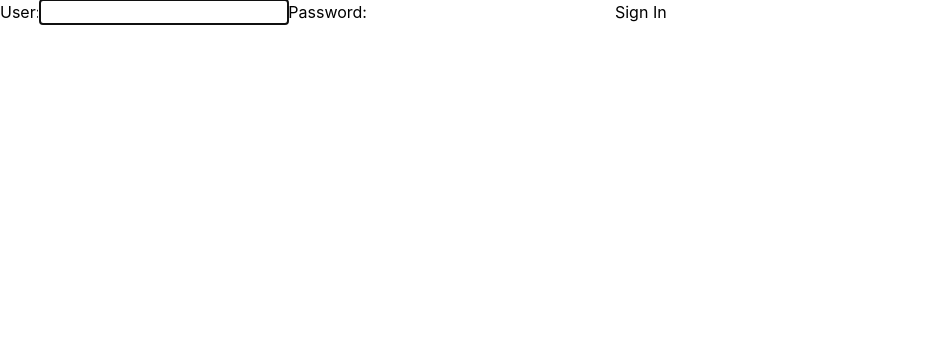
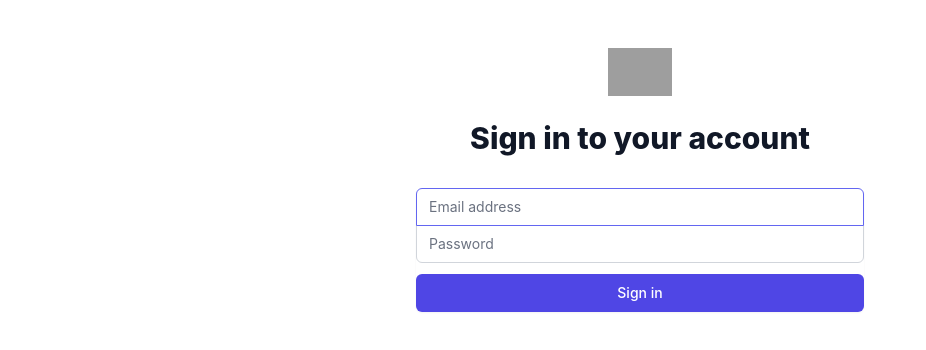
Before and after one commit to fundayluck/admin-app, a React (Create React App) app: page /login in a window 1280 px wide. Shown: the top 350 px of the page, without its empty margins (0-926 px from the left). Built offline with nearby package versions, Linux system fonts and the light colour scheme; grey boxes are pictures that could not be loaded; the HTML template or start-up script is replaced by a standard one.

Commit message:
update Login Page

```diff
--- a/src/pages/Login.js
+++ b/src/pages/Login.js
@@ -37,7 +37,7 @@ const Login = () => {
       setAuth({ user, pass, access_token });
       setUser("");
       setPass("");
-      navigate("/home");
+      navigate("/");
     } catch (err) {
       if (!err.response) {
         setErrMess("Network Error");
@@ -61,8 +61,25 @@ const Login = () => {
         >
           {errMess}
         </p>
-        <form onSubmit={handleSubmit}>
-          <label htmlFor="user">User:</label>
+        <div className="min-h-full flex items-center justify-center py-12 px-4 sm:px-6 lg:px-8">
+          <div className="max-w-md w-full space-y-8">
+            <div>
+              <img
+                className="mx-auto h-12 w-auto"
+                src="https://tailwindui.com/img/logos/workflow-mark-indigo-600.svg"
+                alt="Workflow"
+              />
+              <h2 className="mt-6 text-center text-3xl font-extrabold text-gray-900">
+                Sign in to your account
+              </h2>
+            </div>
+            <form className="mt-8 space-y-6" onSubmit={handleSubmit}>
+              <input type="hidden" name="remember" defaultValue="true" />
+              <div className="rounded-md shadow-sm -space-y-px">
+                <div>
+                  <label htmlFor="email-address" className="sr-only">
+                    Email address
+                  </label>
                   <input
                     type="text"
                     id="user"
@@ -71,18 +88,37 @@ const Login = () => {
                     onChange={(e) => setUser(e.target.value)}
                     value={user}
                     required
+                    className="appearance-none rounded-none relative block w-full px-3 py-2 border border-gray-300 placeholder-gray-500 text-gray-900 rounded-t-md focus:outline-none focus:ring-indigo-500 focus:border-indigo-500 focus:z-10 sm:text-sm"
+                    placeholder="Email address"
                   />
-
-          <label htmlFor="pass">Password:</label>
+                </div>
+                <div>
+                  <label htmlFor="password" className="sr-only">
+                    Password
+                  </label>
                   <input
                     type="password"
                     id="pass"
                     onChange={(e) => setPass(e.target.value)}
                     value={pass}
                     required
+                    className="appearance-none mb-3 rounded-none relative block w-full px-3 py-2 border border-gray-300 placeholder-gray-500 text-gray-900 rounded-b-md focus:outline-none focus:ring-indigo-500 focus:border-indigo-500 focus:z-10 sm:text-sm"
+                    placeholder="Password"
                   />
-          <button>Sign In</button>
+                </div>
+
+                <div>
+                  <button
+                    type="submit"
+                    className="group relative w-full flex justify-center py-2 px-4 border border-transparent text-sm font-medium rounded-md text-white bg-indigo-600 hover:bg-indigo-700 focus:outline-none focus:ring-2 focus:ring-offset-2 focus:ring-indigo-500"
+                  >
+                    Sign in
+                  </button>
+                </div>
+              </div>
             </form>
+          </div>
+        </div>
       </section>
     </>
   );
```
Lines whose indentation alone changed are shown as unchanged.
